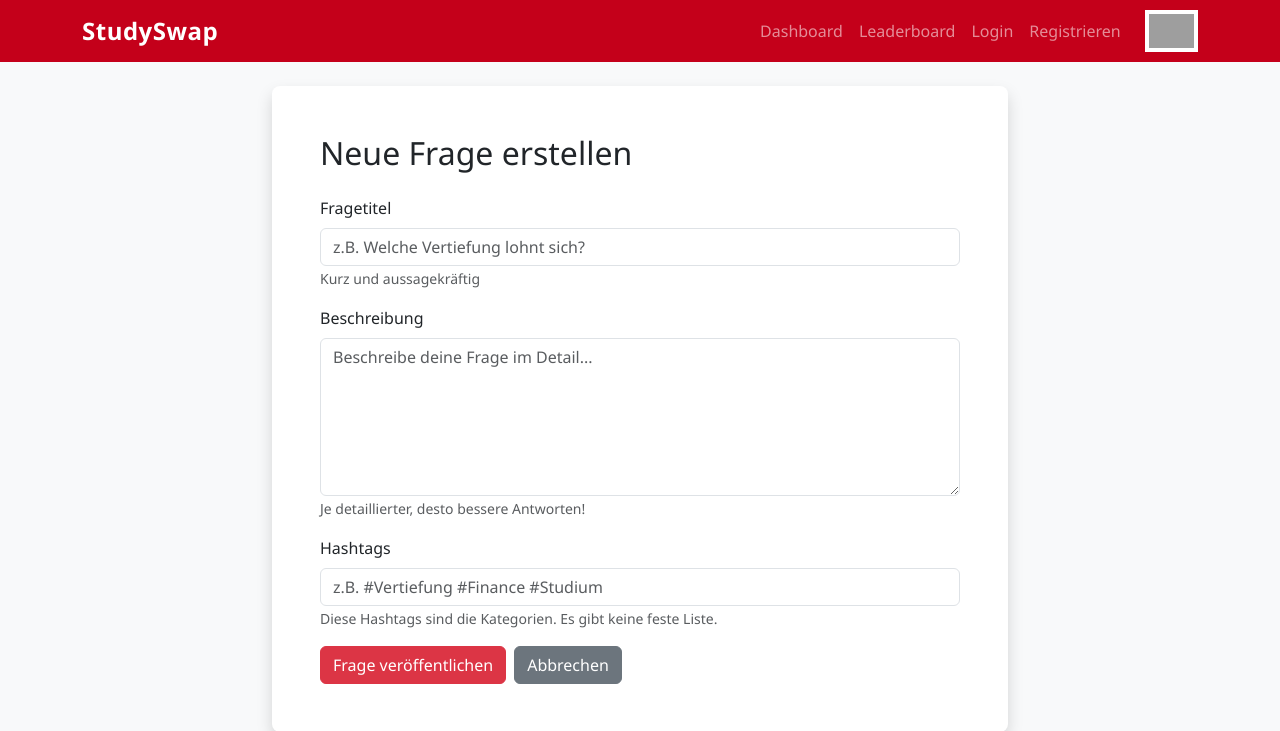
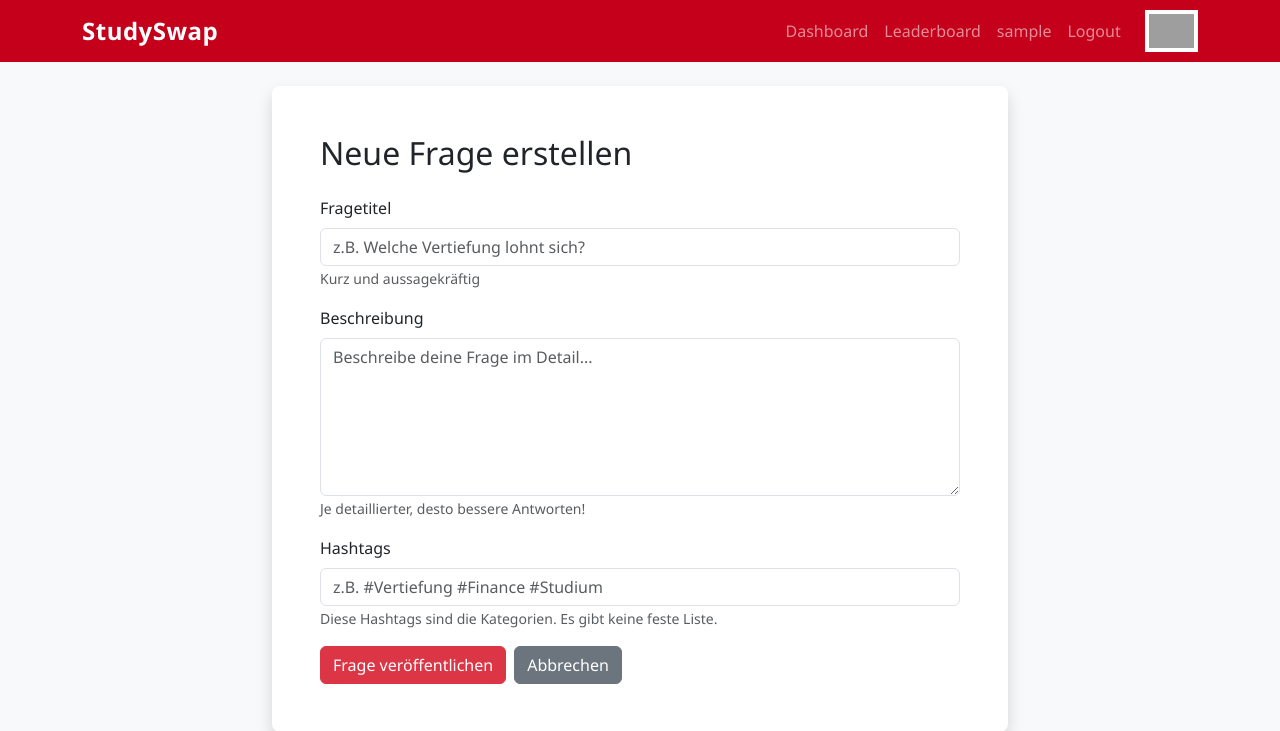
Before and after one commit to AkayHWR/fswd-app-webpioniere, a Flask app: page /question/create in a window 1280 px wide. Shown: the top 731 px of the page. Run offline with Flask 3, Linux system fonts and the light colour scheme; the visitor is signed in with stand-in values (Sample User, id 1); grey boxes are pictures that could not be loaded.

Commit message:
Add logout to base.html

```diff
--- a/templates/base.html
+++ b/templates/base.html
@@ -24,8 +24,13 @@
                 <ul class="navbar-nav ms-auto align-items-lg-center">
                     <li class="nav-item"><a class="nav-link" href="{{ url_for('dashboard') }}">Dashboard</a></li>
                     <li class="nav-item"><a class="nav-link" href="{{ url_for('leaderboard') }}">Leaderboard</a></li>
+                    {% if session.user_id %}
+                        <li class="nav-item"><span class="nav-link">{{ session.username }}</span></li>
+                        <li class="nav-item"><a class="nav-link" href="{{ url_for('logout') }}">Logout</a></li>
+                    {% else %}
                     <li class="nav-item"><a class="nav-link" href="{{ url_for('login') }}">Login</a></li>
                     <li class="nav-item"><a class="nav-link" href="{{ url_for('register') }}">Registrieren</a></li>
+                    {% endif %}
                     <li class="nav-item ms-lg-3">
                         <img class="hwr-logo" src="https://upload.wikimedia.org/wikipedia/de/9/90/Hochschule_f%C3%BCr_Wirtschaft_und_Recht_Berlin_logo.svg" alt="HWR logo">
                     </li>
```
